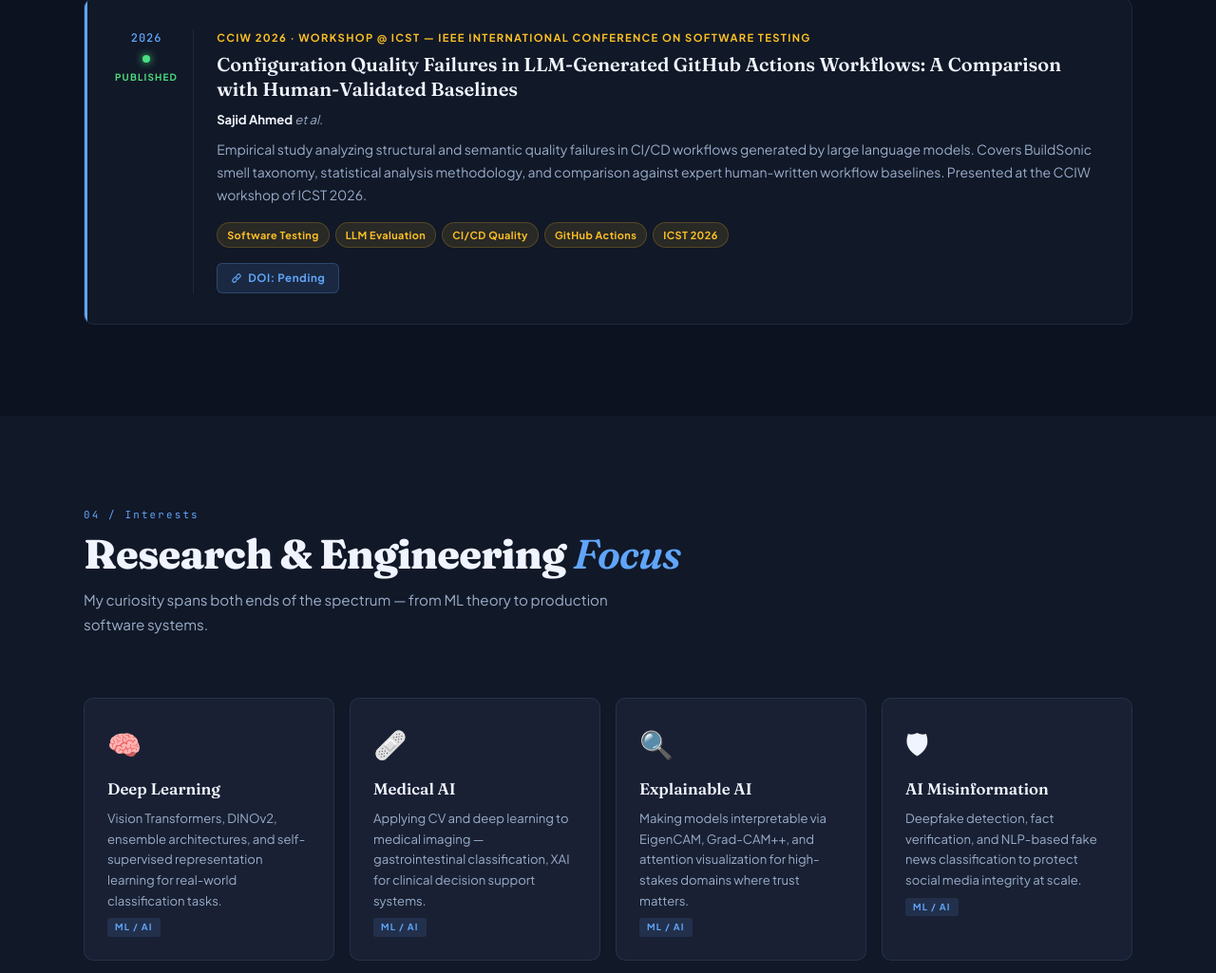
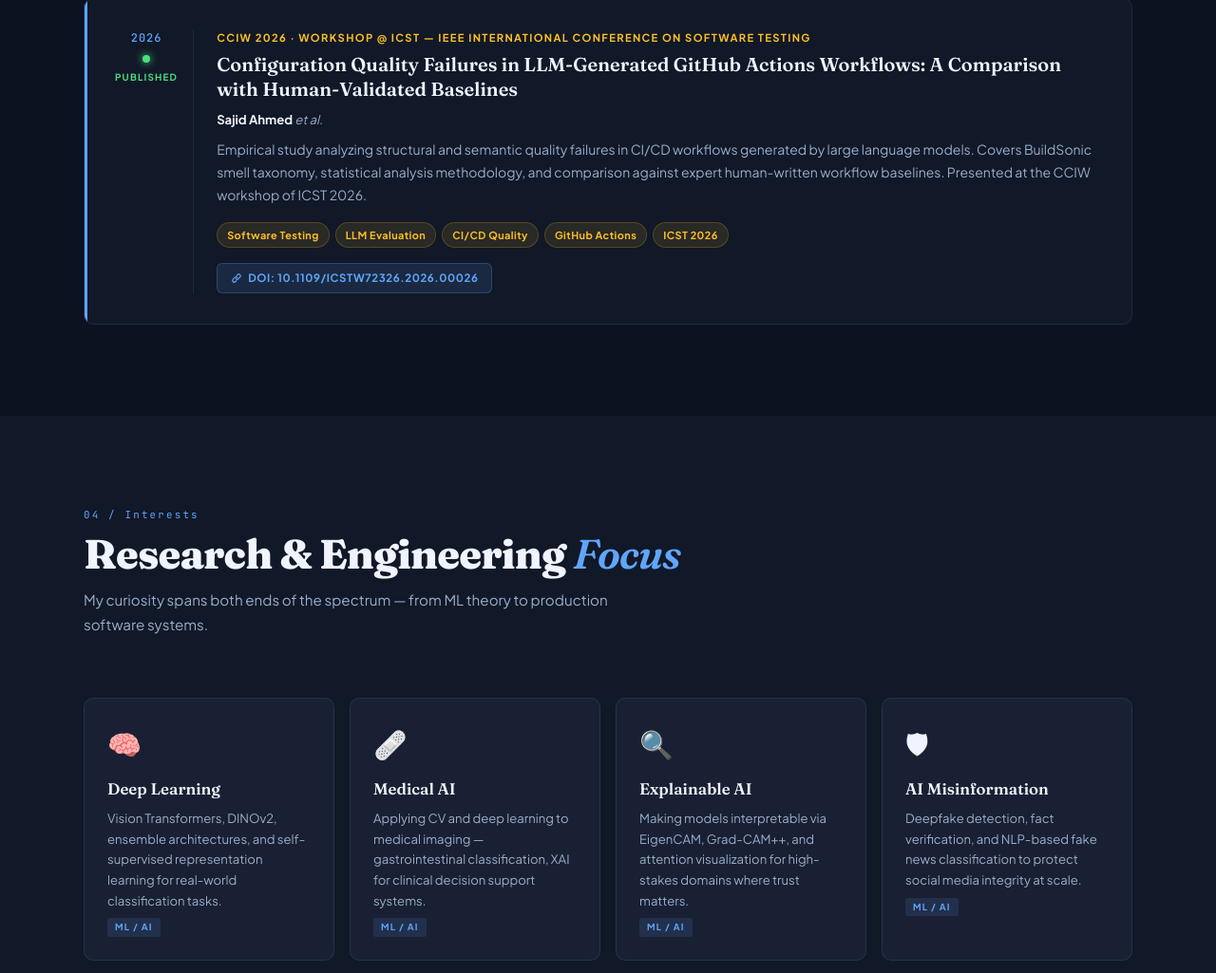
Before and after one commit to SajidAhmed-here/Sajid-Portfolio, a plain HTML site: page index.html in a window 1280 px wide. Shown: the part 3527-4552 px from the top of the page at 95% size. Drawn offline with Linux system fonts and the light colour scheme.

Commit message:
Update index.html

```diff
--- a/index.html
+++ b/index.html
@@ -646,9 +646,9 @@ footer{position:relative;z-index:1;background:var(--bg);border-top:1px solid var
           <span class="pub-pill">GitHub Actions</span>
           <span class="pub-pill">ICST 2026</span>
         </div>
-        <a href="#" class="pub-doi" aria-label="DOI pending for CCIW 2026 paper">
+        <a href="https://ieeexplore.ieee.org/document/11600460" class="pub-doi" aria-label="DOI pending for CCIW 2026 paper">
           <svg viewBox="0 0 20 20" xmlns="http://www.w3.org/2000/svg"><path fill-rule="evenodd" d="M12.586 4.586a2 2 0 112.828 2.828l-3 3a2 2 0 01-2.828 0 1 1 0 00-1.414 1.414 4 4 0 005.656 0l3-3a4 4 0 00-5.656-5.656l-1.5 1.5a1 1 0 101.414 1.414l1.5-1.5zm-5 5a2 2 0 012.828 0 1 1 0 101.414-1.414 4 4 0 00-5.656 0l-3 3a4 4 0 105.656 5.656l1.5-1.5a1 1 0 10-1.414-1.414l-1.5 1.5a2 2 0 11-2.828-2.828l3-3z" clip-rule="evenodd"/></svg>
-          DOI: Pending
+          DOI: 10.1109/ICSTW72326.2026.00026
         </a>
       </div>
     </article>
```
